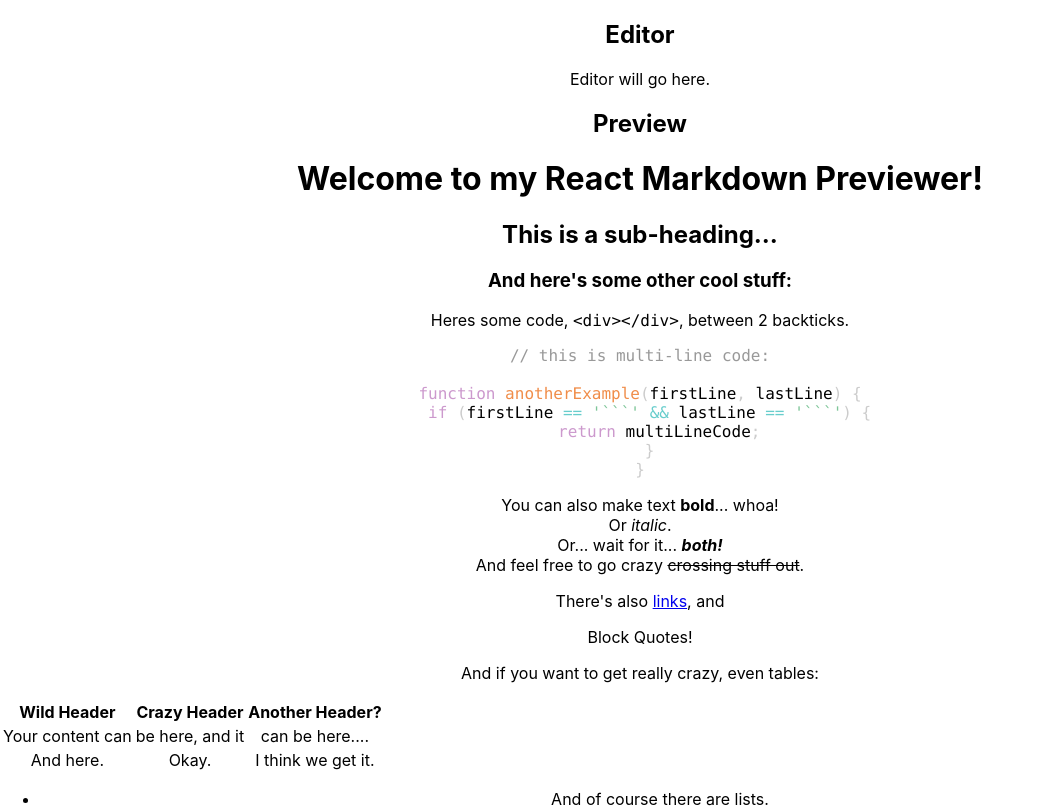
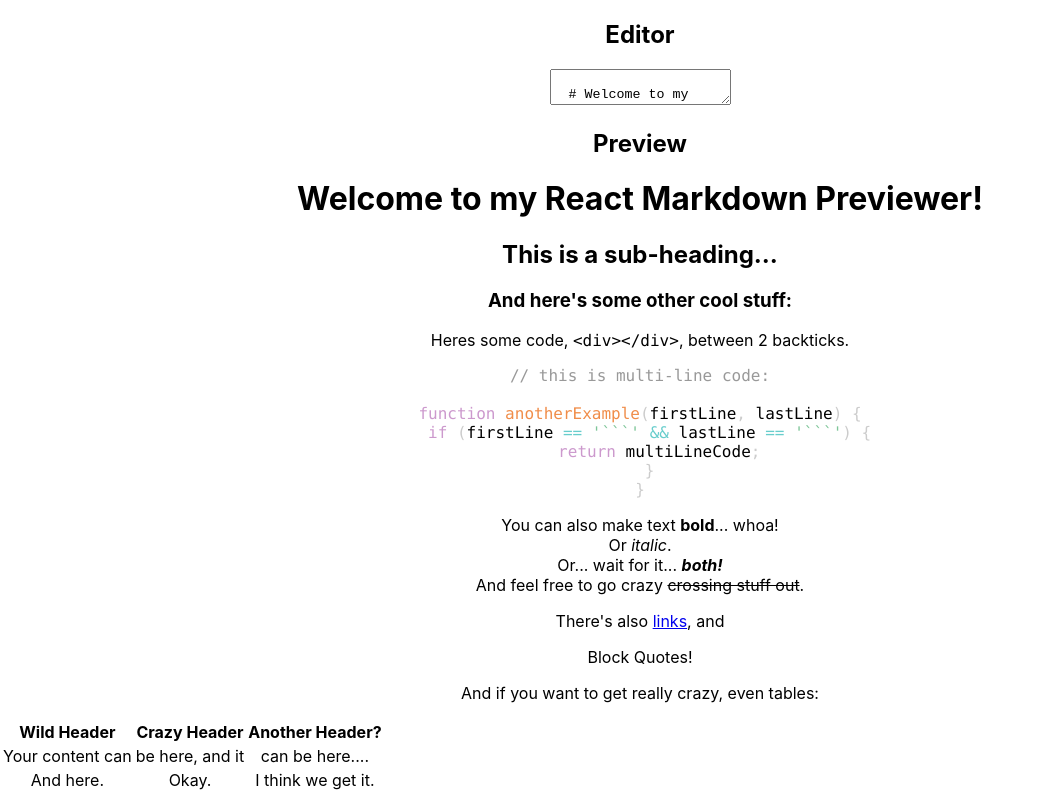
Before and after one commit to balomus/markdown-previewer, a React (Create React App) app: page / in a window 1280 px wide. Shown: the top 808 px of the page, without its empty margins (0-1041 px from the left). Built offline with nearby package versions, Linux system fonts and the light colour scheme.

Commit message:
Added editor textarea which is updating state and rendering live in preview

```diff
--- a/src/App.js
+++ b/src/App.js
@@ -55,7 +55,7 @@ function App() {
 
   return (
     <div className="App">
-      <Editor data={data}/>
+      <Editor data={data} setData={setData}/>
       <Preview data={data}/>
     </div>
   );
--- a/src/Editor.js
+++ b/src/Editor.js
@@ -1,8 +1,12 @@
-const Editor = () => {
+const Editor = ({data, setData}) => {
+    const handleChange = (e) => {
+        setData(e.target.value);
+    }
+
     return (
         <div id="editor">
             <h2>Editor</h2>
-            <p>Editor will go here.</p>
+            <textarea value={data} onChange={handleChange}></textarea>
         </div>
      );
 }
```
